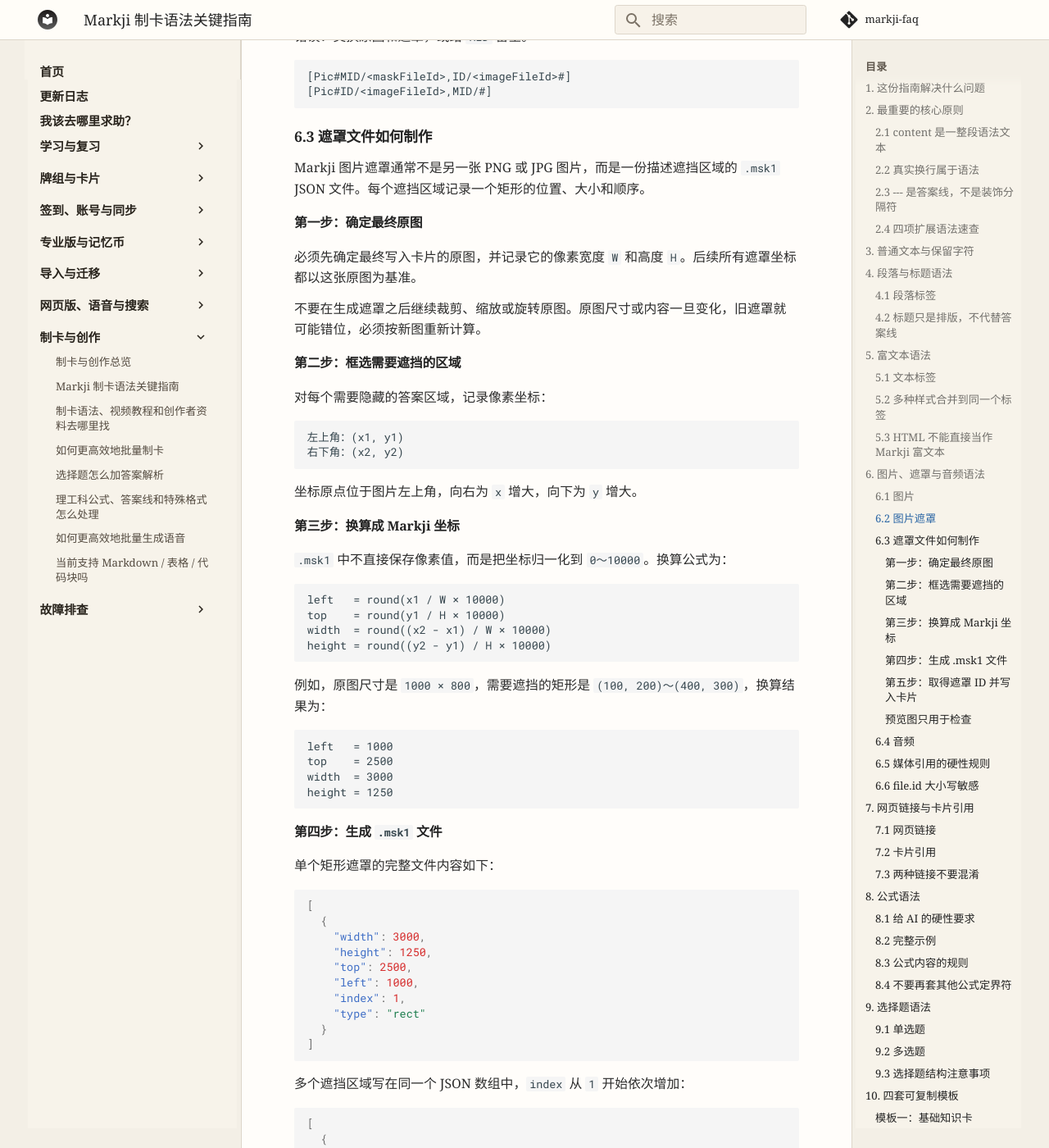
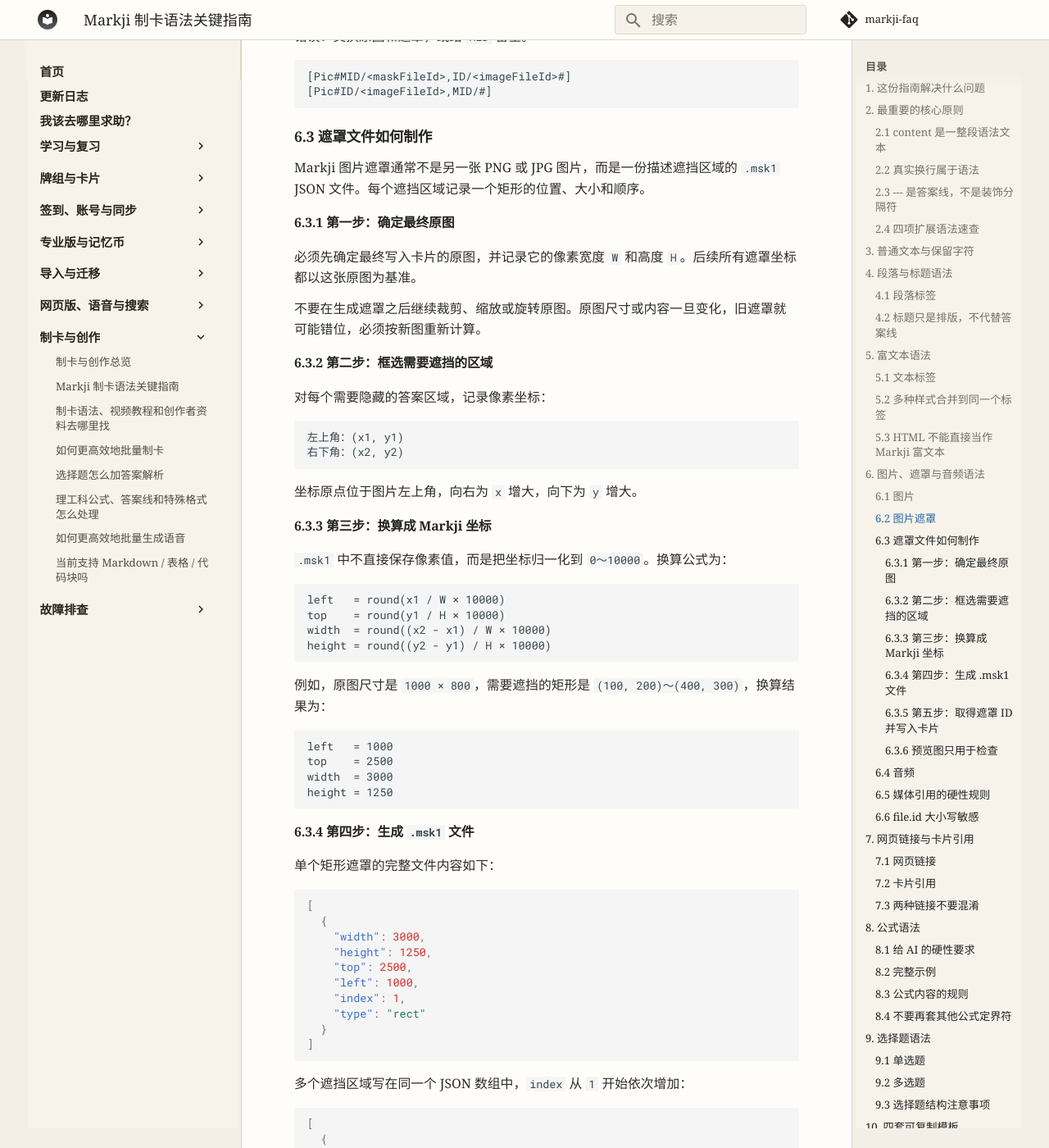
Before and after one commit to tutuji333/markji-faq, an MkDocs documentation site: the page built from docs/questions/content/card-syntax-guide.md, in a window 1280 px wide and 1400 px high, scrolled down 6248 px. Shown: the whole window at 82% size. Built offline with MkDocs 1.6.1 and Material for MkDocs 9.7.7, drawn with Linux system fonts in a browser that asks for light colours; comment, search, counter and statistics services are not loaded; some of the changed text lies outside the part shown.

Commit message:
Number mask creation subsections

````diff
--- a/docs/questions/content/card-syntax-guide.md
+++ b/docs/questions/content/card-syntax-guide.md
@@ -270,13 +270,13 @@ B,U,I,D,up,down,!文字颜色,!!背景颜色,link/"URL"
 
 Markji 图片遮罩通常不是另一张 PNG 或 JPG 图片，而是一份描述遮挡区域的 `.msk1` JSON 文件。每个遮挡区域记录一个矩形的位置、大小和顺序。
 
-#### 第一步：确定最终原图
+#### 6.3.1 第一步：确定最终原图
 
 必须先确定最终写入卡片的原图，并记录它的像素宽度 `W` 和高度 `H`。后续所有遮罩坐标都以这张原图为基准。
 
 不要在生成遮罩之后继续裁剪、缩放或旋转原图。原图尺寸或内容一旦变化，旧遮罩就可能错位，必须按新图重新计算。
 
-#### 第二步：框选需要遮挡的区域
+#### 6.3.2 第二步：框选需要遮挡的区域
 
 对每个需要隐藏的答案区域，记录像素坐标：
 
@@ -287,7 +287,7 @@ Markji 图片遮罩通常不是另一张 PNG 或 JPG 图片，而是一份描述
 
 坐标原点位于图片左上角，向右为 `x` 增大，向下为 `y` 增大。
 
-#### 第三步：换算成 Markji 坐标
+#### 6.3.3 第三步：换算成 Markji 坐标
 
 `.msk1` 中不直接保存像素值，而是把坐标归一化到 `0～10000`。换算公式为：
 
@@ -307,7 +307,7 @@ width  = 3000
 height = 1250
 ```
 
-#### 第四步：生成 `.msk1` 文件
+#### 6.3.4 第四步：生成 `.msk1` 文件
 
 单个矩形遮罩的完整文件内容如下：
 
@@ -355,7 +355,7 @@ height = 1250
 
 不要让 AI 自行发明圆形、多边形或其他未经验证的 `type`。
 
-#### 第五步：取得遮罩 ID 并写入卡片
+#### 6.3.5 第五步：取得遮罩 ID 并写入卡片
 
 原图和 `.msk1` 遮罩文件需要分别取得各自真实的 Markji `file.id`。遮罩文件在 Markji 中的媒体类型是 `markji/mask`。最后把两个 ID 写进同一个图片标签：
 
@@ -365,7 +365,7 @@ height = 1250
 
 其中 `ID` 始终对应原图，`MID` 始终对应 `.msk1` 遮罩文件。
 
-#### 预览图只用于检查
+#### 6.3.6 预览图只用于检查
 
 制作遮罩时，可以额外生成一张预览图，把半透明矩形覆盖到原图上，用于人工检查遮挡范围、编号和错位问题。
 
````
Also changed, not shown: docs/changelog.md (+1 -0 lines).
